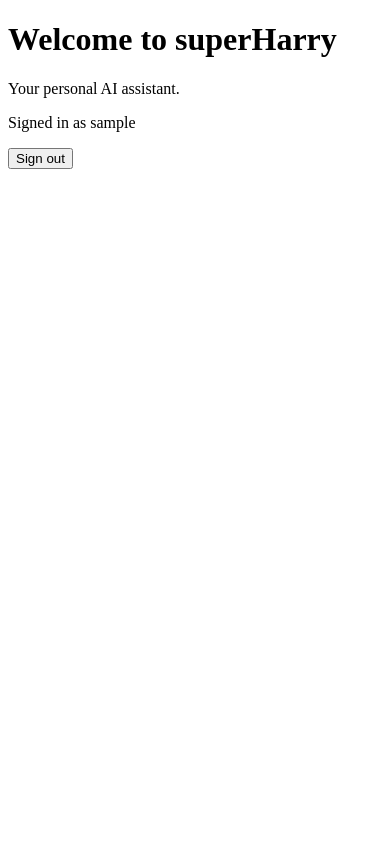
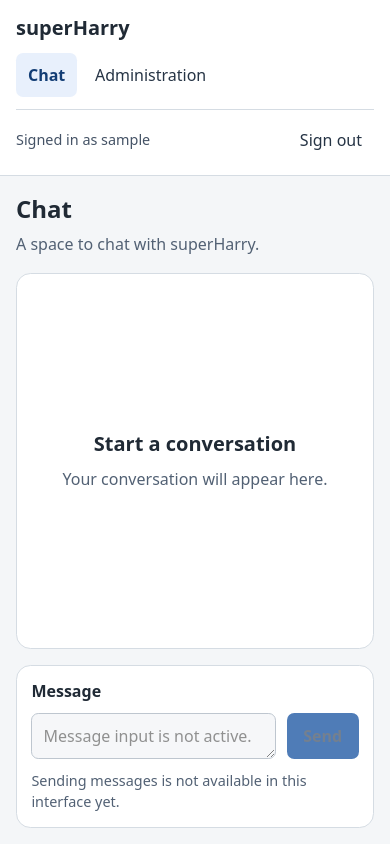
Before and after one commit to manchoren/superHarry, a Django app: page / in a window 390 px wide. Run offline with Django 5.2, Linux system fonts and the light colour scheme; the visitor is signed in with stand-in values (Sample User, id 1).

Commit message:
feat: validate ARM64 Django and chat shell
Record Debian ARM64 Django startup, migration, test, and cleanup evidence. Complete the responsive bilingual chat shell and document remaining approval gates.

Co-authored-by: Copilot <223556219+Copilot@users.noreply.github.com>

```diff
--- /dev/null
+++ b/home/static/home/chat.css
@@ -0,0 +1,288 @@
+:root {
+    color-scheme: light;
+    font-family: system-ui, sans-serif;
+    color: #202a35;
+    background: #f4f6f8;
+    font-synthesis: none;
+    text-rendering: optimizeLegibility;
+}
+
+* {
+    box-sizing: border-box;
+}
+
+body {
+    min-width: 20rem;
+    min-height: 100vh;
+    margin: 0;
+}
+
+a {
+    color: inherit;
+}
+
+button,
+textarea {
+    font: inherit;
+}
+
+:focus-visible {
+    outline: 0.2rem solid #155eef;
+    outline-offset: 0.2rem;
+}
+
+.skip-link {
+    position: absolute;
+    z-index: 1;
+    top: 0.75rem;
+    left: 0.75rem;
+    padding: 0.65rem 0.9rem;
+    transform: translateY(-200%);
+    border-radius: 0.4rem;
+    color: #fff;
+    background: #202a35;
+}
+
+.skip-link:focus {
+    transform: translateY(0);
+}
+
+.app-shell {
+    display: grid;
+    grid-template-columns: minmax(14rem, 17rem) minmax(0, 1fr);
+    min-height: 100vh;
+}
+
+.sidebar {
+    display: flex;
+    flex-direction: column;
+    gap: 2rem;
+    padding: 1.5rem 1rem;
+    border-right: 1px solid #d5dce3;
+    background: #fff;
+}
+
+.brand {
+    width: fit-content;
+    font-size: 1.25rem;
+    font-weight: 700;
+    text-decoration: none;
+}
+
+.navigation-list {
+    display: grid;
+    gap: 0.35rem;
+    margin: 0;
+    padding: 0;
+    list-style: none;
+}
+
+.navigation-link,
+.account-action {
+    display: inline-flex;
+    align-items: center;
+    min-height: 2.75rem;
+    padding: 0.55rem 0.75rem;
+    border: 0;
+    border-radius: 0.45rem;
+    color: #263445;
+    background: transparent;
+    font: inherit;
+    text-decoration: none;
+    cursor: pointer;
+}
+
+.navigation-link[aria-current="page"] {
+    color: #123d75;
+    background: #e8f0fc;
+    font-weight: 600;
+}
+
+.navigation-link:hover,
+.account-action:hover {
+    background: #edf1f5;
+}
+
+.account-panel {
+    display: grid;
+    gap: 0.5rem;
+    margin-top: auto;
+    padding-top: 1rem;
+    border-top: 1px solid #d5dce3;
+}
+
+.account-name {
+    overflow-wrap: anywhere;
+    margin: 0;
+    color: #455366;
+    font-size: 0.9rem;
+}
+
+.account-panel form {
+    margin: 0;
+}
+
+.account-action {
+    width: fit-content;
+}
+
+.main-content {
+    min-width: 0;
+    padding: clamp(1rem, 4vw, 3rem);
+}
+
+.chat-workspace {
+    display: grid;
+    grid-template-rows: auto minmax(12rem, 1fr) auto;
+    gap: 1.5rem;
+    width: min(100%, 56rem);
+    min-height: calc(100vh - clamp(2rem, 8vw, 6rem));
+    margin-inline: auto;
+}
+
+.chat-header h1,
+.chat-header p,
+.empty-state h2,
+.empty-state p,
+.message-composer p {
+    margin-block: 0;
+}
+
+.chat-header {
+    display: grid;
+    gap: 0.4rem;
+}
+
+.chat-header h1 {
+    font-size: clamp(1.5rem, 3vw, 2rem);
+}
+
+.chat-header p,
+.empty-state p {
+    color: #526174;
+    line-height: 1.6;
+}
+
+.conversation-area {
+    display: grid;
+    place-items: center;
+    min-width: 0;
+    padding: 1.5rem;
+    border: 1px solid #d5dce3;
+    border-radius: 0.9rem;
+    background: #fff;
+    text-align: center;
+}
+
+.empty-state {
+    display: grid;
+    gap: 0.65rem;
+    max-width: 34rem;
+}
+
+.empty-state h2 {
+    font-size: 1.25rem;
+}
+
+.message-composer {
+    display: grid;
+    grid-template-columns: minmax(0, 1fr) auto;
+    gap: 0.65rem;
+    padding: 0.9rem;
+    border: 1px solid #d5dce3;
+    border-radius: 0.9rem;
+    background: #fff;
+}
+
+.message-composer label,
+.message-composer p {
+    grid-column: 1 / -1;
+}
+
+.message-composer label {
+    font-weight: 600;
+}
+
+.message-composer textarea {
+    width: 100%;
+    min-width: 0;
+    min-height: 2.75rem;
+    padding: 0.7rem;
+    resize: vertical;
+    border: 1px solid #aeb8c4;
+    border-radius: 0.45rem;
+    background: #f4f6f8;
+}
+
+.message-composer button {
+    min-width: 4.5rem;
+    min-height: 2.75rem;
+    padding: 0.5rem 0.75rem;
+    border: 0;
+    border-radius: 0.45rem;
+    color: #fff;
+    background: #245ca6;
+    font-weight: 600;
+}
+
+.message-composer button:disabled,
+.message-composer textarea:disabled {
+    color: #526174;
+    cursor: not-allowed;
+    opacity: 0.8;
+}
+
+.message-composer p {
+    color: #526174;
+    font-size: 0.9rem;
+    line-height: 1.5;
+}
+
+@media (max-width: 48rem) {
+    .app-shell {
+        grid-template-columns: minmax(0, 1fr);
+        grid-template-rows: auto minmax(0, 1fr);
+    }
+
+    .sidebar {
+        gap: 0.75rem;
+        padding: 0.85rem 1rem;
+        border-right: 0;
+        border-bottom: 1px solid #d5dce3;
+    }
+
+    .navigation-list {
+        display: flex;
+        flex-wrap: wrap;
+    }
+
+    .account-panel {
+        grid-template-columns: minmax(0, 1fr) auto;
+        align-items: center;
+        gap: 0.25rem 0.75rem;
+        margin-top: 0;
+        padding-top: 0.5rem;
+    }
+
+    .account-panel form {
+        justify-self: end;
+    }
+
+    .main-content {
+        padding: 1rem;
+    }
+
+    .chat-workspace {
+        min-height: calc(100vh - 13rem);
+        gap: 1rem;
+    }
+}
+
+@media (prefers-reduced-motion: reduce) {
+    *,
+    *::before,
+    *::after {
+        scroll-behavior: auto !important;
+        transition-duration: 0.01ms !important;
+    }
+}
--- a/home/templates/home/index.html
+++ b/home/templates/home/index.html
@@ -1,24 +1,72 @@
-{% load i18n %}
+{% load i18n static %}
 <!doctype html>
 <html lang="{{ LANGUAGE_CODE }}">
 <head>
     <meta charset="utf-8">
     <meta name="viewport" content="width=device-width, initial-scale=1">
-    <title>superHarry</title>
+    <title>{% translate "Chat · superHarry" context "chat.shell.document_title" %}</title>
+    <link rel="stylesheet" href="{% static 'home/chat.css' %}">
 </head>
 <body>
-    <main>
-        <h1>{% translate "Welcome to superHarry" %}</h1>
-        <p>{% translate "Your personal AI assistant." %}</p>
+    <a class="skip-link" href="#main-content">{% translate "Skip to main content" context "chat.accessibility.skip_link" %}</a>
+    <div class="app-shell">
+        <aside class="sidebar" aria-label="{% translate 'Application navigation' context 'chat.navigation.landmark' %}">
+            <a class="brand" href="{% url 'home' %}" aria-label="{% translate 'superHarry home' context 'chat.navigation.home_link' %}">superHarry</a>
+            <nav aria-label="{% translate 'Primary navigation' context 'chat.navigation.primary_landmark' %}">
+                <ul class="navigation-list">
+                    <li>
+                        <a class="navigation-link" href="#chat" aria-current="page">
+                            {% translate "Chat" context "chat.navigation.chat" %}
+                        </a>
+                    </li>
+                    {% if user.is_authenticated and user.is_staff and perms.auth.view_user %}
+                        <li>
+                            <a class="navigation-link" href="{% url 'admin:index' %}">
+                                {% translate "Administration" context "chat.navigation.administration" %}
+                            </a>
+                        </li>
+                    {% endif %}
+                </ul>
+            </nav>
+            <div class="account-panel">
                 {% if user.is_authenticated %}
-            <p>{% blocktranslate with username=user.get_username %}Signed in as {{ username }}{% endblocktranslate %}</p>
+                    <p class="account-name">
+                        {% blocktranslate with username=user.get_username context "chat.account.signed_in_as" %}Signed in as {{ username }}{% endblocktranslate %}
+                    </p>
                     <form action="{% url 'logout' %}" method="post">
                         {% csrf_token %}
-                <button type="submit">{% translate "Sign out" %}</button>
+                        <button class="account-action" type="submit">{% translate "Sign out" context "chat.account.sign_out" %}</button>
                     </form>
                 {% else %}
-            <a href="{% url 'login' %}">{% translate "Sign in" %}</a>
+                    <a class="account-action" href="{% url 'login' %}">{% translate "Sign in" context "chat.account.sign_in" %}</a>
                 {% endif %}
+            </div>
+        </aside>
+
+        <main class="main-content" id="main-content">
+            <section class="chat-workspace" id="chat" aria-labelledby="chat-title">
+                <header class="chat-header">
+                    <h1 id="chat-title">{% translate "Chat" context "chat.shell.heading" %}</h1>
+                    <p>{% translate "A space to chat with superHarry." context "chat.shell.introduction" %}</p>
+                </header>
+
+                <div class="conversation-area">
+                    <section class="empty-state" aria-labelledby="empty-state-title">
+                        <h2 id="empty-state-title">{% translate "Start a conversation" context "chat.empty_state.heading" %}</h2>
+                        <p>{% translate "Your conversation will appear here." context "chat.empty_state.description" %}</p>
+                    </section>
+                </div>
+
+                <form class="message-composer" aria-label="{% translate 'Message composer' context 'chat.composer.landmark' %}">
+                    <label for="chat-message">{% translate "Message" context "chat.composer.message_label" %}</label>
+                    <textarea id="chat-message" name="message" rows="1" disabled
+                              aria-describedby="composer-status"
+                              placeholder="{% translate 'Message input is not active.' context 'chat.composer.placeholder' %}"></textarea>
+                    <button type="submit" disabled>{% translate "Send" context "chat.composer.send" %}</button>
+                    <p id="composer-status">{% translate "Sending messages is not available in this interface yet." context "chat.composer.status" %}</p>
+                </form>
+            </section>
         </main>
+    </div>
 </body>
 </html>
```
Also changed, not shown: TASK.md (+60 -54 lines), docs/dev-vm-operations.md (+75 -9 lines), home/tests.py (+43 -2 lines), README.md, locale/en/LC_MESSAGES/django.po, locale/es/LC_MESSAGES/django.po, 3 other files. Lines whose indentation alone changed are shown as unchanged.
